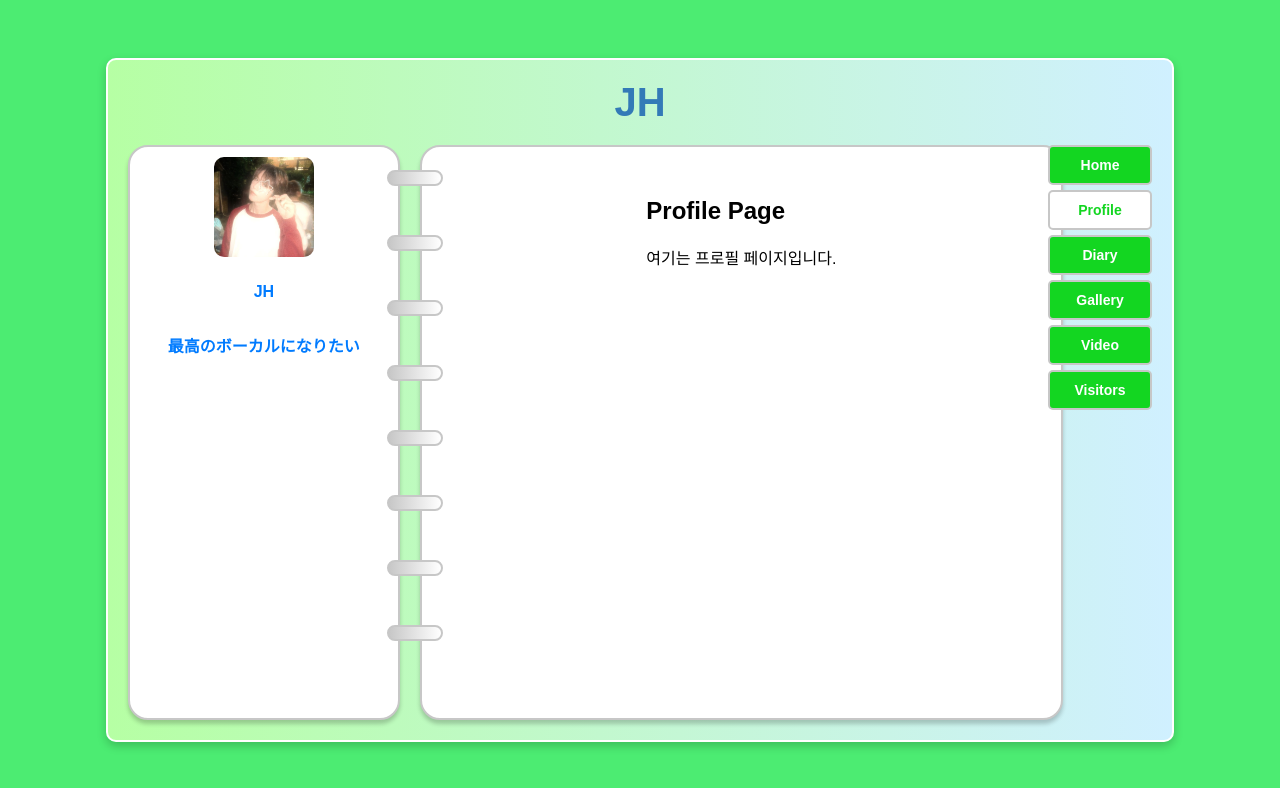
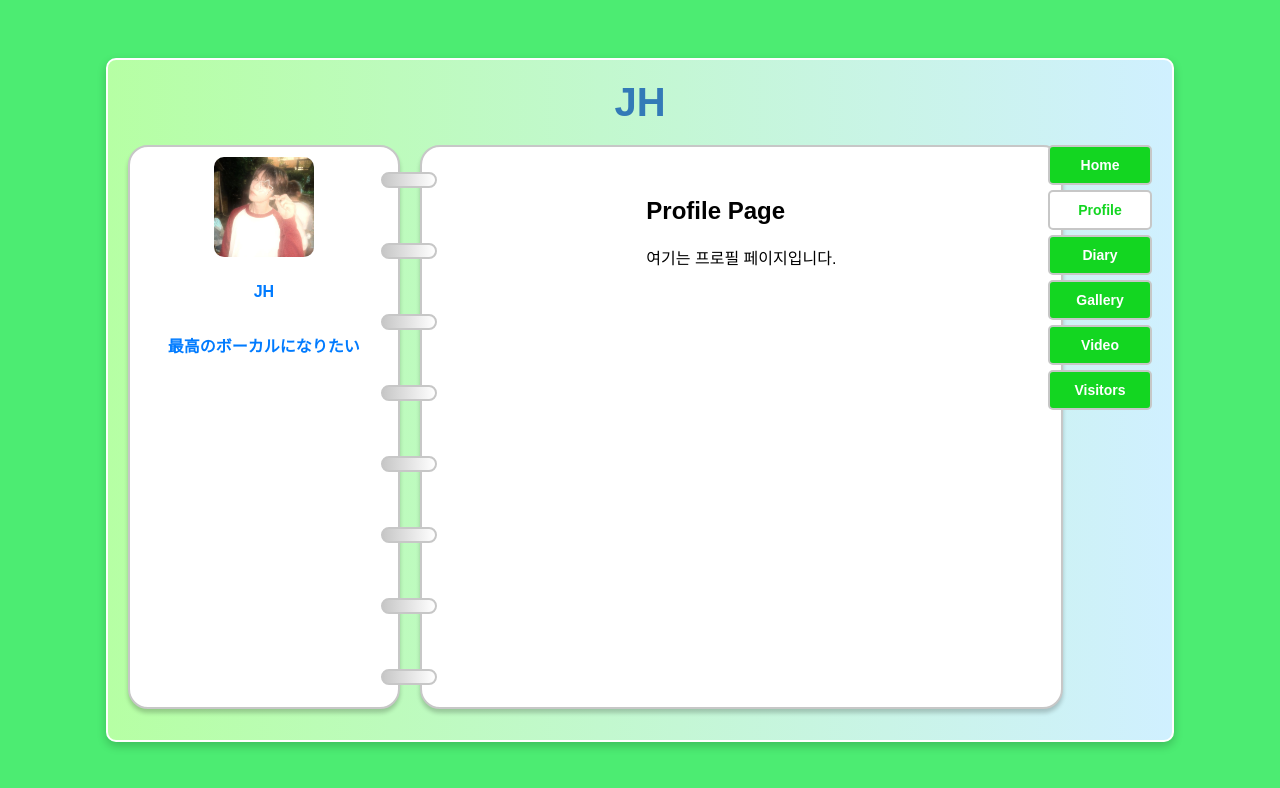
Before and after one commit to hvvijung/miniHomepage_front, a React (Create React App) app: page /profile in a window 1280 px wide. Shown: the top 788 px of the page. Built offline with nearby package versions, Linux system fonts and the light colour scheme; a web font is replaced by a local one.

Commit message:
💄 change notebook size and spiral ring position

```diff
--- a/src/pages/MainLayout.tsx
+++ b/src/pages/MainLayout.tsx
@@ -42,16 +42,18 @@ const Board = styled.div`
   display: flex;
   flex-direction: column;
   align-items: center;
+  overflow: hidden;
 `;
 
 const Notebooks = styled.div`
   display: flex;
   width: 100%;
+  height: calc(100% - 100px);
   justify-content: space-around;
-  width: 100%;
-  height: 100%;
   gap: 20px;
+  position: relative;
 `;
+
 interface NotebookProps {
   boxWidth?: string;
 }
@@ -64,9 +66,28 @@ const Notebook = styled.div<NotebookProps>`
   flex-direction: column;
   align-items: center;
   border-radius: 20px;
-  min-height: 200px;
+  height: 100%;
+  overflow-y: auto;
   border: 2px solid #c7c7c7;
   box-shadow: 0px 4px 4px rgba(0, 0, 0, 0.2);
+
+  &::-webkit-scrollbar {
+    width: 8px;
+  }
+
+  &::-webkit-scrollbar-track {
+    background: #f1f1f1;
+    border-radius: 4px;
+  }
+
+  &::-webkit-scrollbar-thumb {
+    background: #888;
+    border-radius: 4px;
+  }
+
+  &::-webkit-scrollbar-thumb:hover {
+    background: #555;
+  }
 `;
 
 const Title = styled.h2`
@@ -92,8 +113,8 @@ const Text = styled.p`
 
 const SpiralBinding = styled.div`
   position: absolute;
-  left: 32%;
-  height: 65%;
+  left: 27%;
+  height: 105%;
   width: 10px;
   display: flex;
   flex-direction: column;
```
